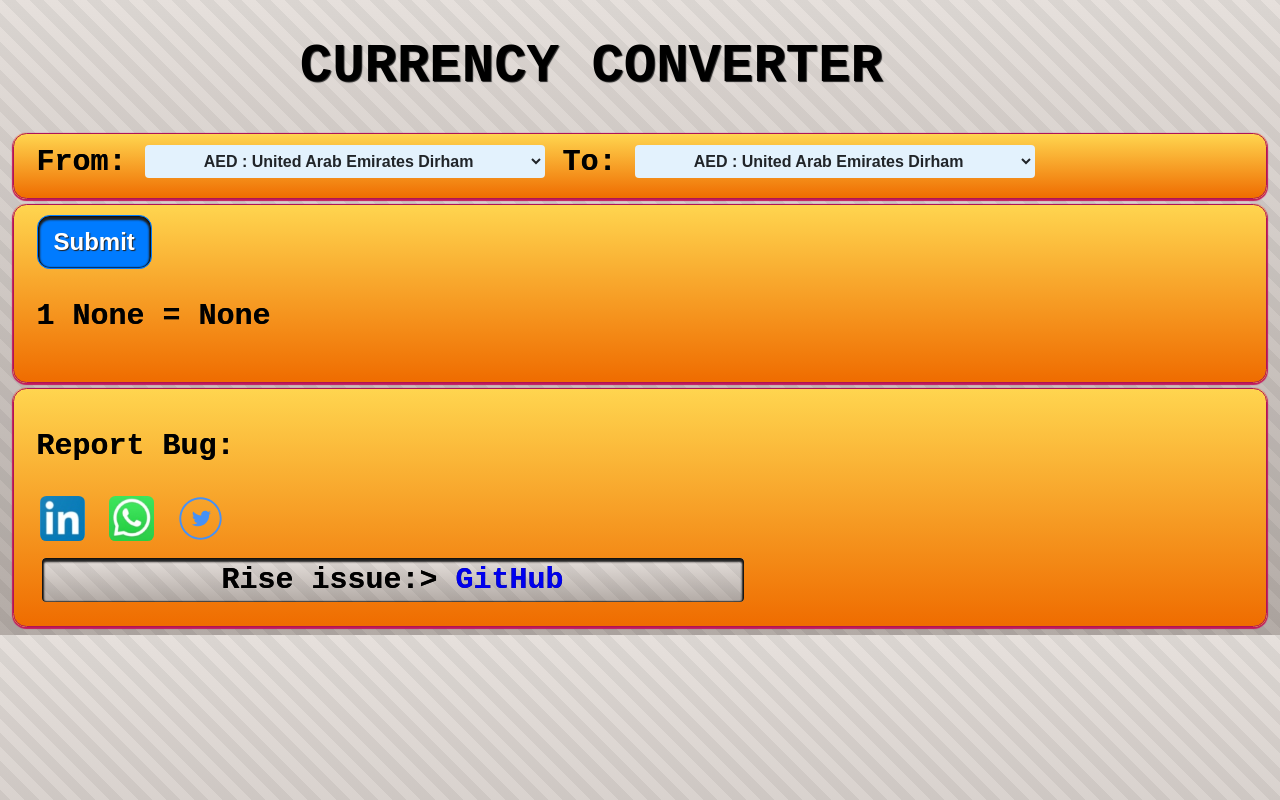
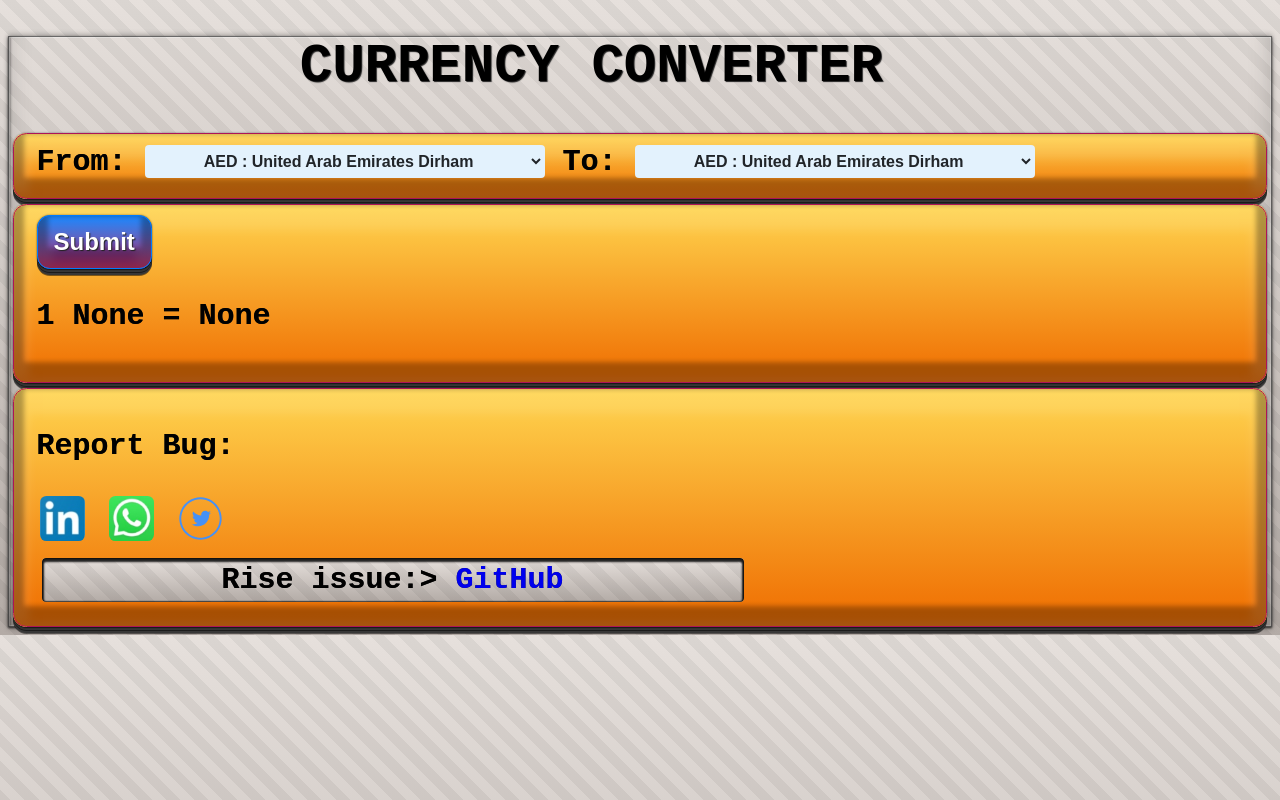
Before and after one commit to preity-10/currency-converter, a Flask app: page / in a window 1280 px wide. Run offline with Flask 2, Linux system fonts and the light colour scheme; data that the repository does not hold is empty.

Commit message:
Update style.css

```diff
--- a/static/style.css
+++ b/static/style.css
@@ -4,6 +4,10 @@
   font-family:'Courier New',monospace;
   text-shadow: 1px 1px 1px #222;
   background: -webkit-repeating-linear-gradient(45deg, transparent, transparent 10px, rgba(0, 0, 0, .05) 10px, rgba(0, 0, 0, .05) 20px),-webkit-linear-gradient(top, #e6e0dc, #b3aba6);
+  box-shadow: 0 -25px 25px rgba(0, 0, 0, 0.2) inset, 0 0 0 2px rgba(255, 255, 255, 0.25) inset,
+  0 0 0 1px rgba(0, 0, 0, 0.75) inset, 0 2px 5px rgba(0, 0, 0, 0.25),
+  0px 1px 2px rgba(0, 0, 0, 0.7), inset 4px 0 2px -1px rgba(0,0,0,0.3),
+  0 -2px 5px rgba(0, 0, 0, 0.2);
 
 }
 
@@ -26,6 +30,10 @@
   box-shadow: 0 1px 1px 1px #c2185b;
   text-shadow: 0.1px 0.1px 0.1px #222;
   background-image: -webkit-gradient(linear, left top, left bottom, from(#ffd54f), to(#ef6c00));
+  box-shadow: 0 0 2px rgba(0, 0, 0, 0.5), 0 1px 1px rgba(0,0,0,0.5),
+   0 3px 0 #373737, 0 4px 0 rgba(0,0,0,0.5), 0 6px 0 #373737,
+   0 7px 0 rgba(0,0,0,0.5), 0 -10px 5px 10px rgba(0, 0, 0, 0.3) inset,
+  0 10px 10px 15px rgba(255, 255, 255, 0.1) inset;
 
 }
 
@@ -67,10 +75,14 @@
 .btn-primary {
    color: #fff;
    background-color: #007bff;
-   background-image: -webkit-gradient(linear, left top, left bottom, from(#B3E5FC), to(#007bff)));
+   background-image: -webkit-gradient(linear, left top, left bottom, from(#007bff), to(#c32160));
    border-color: #007bff;
    text-shadow: 1px 1px 1px #222;
    -webkit-box-shadow: 0 0 1px 1px rgba(0, 0, 0, 0.5) inset, 0 2px 2px 2px #1F1F1F inset;
+   box-shadow: 0 0 2px rgba(0, 0, 0, 0.5), 0 1px 1px rgba(0,0,0,0.5),
+    0 3px 0 #373737, 0 4px 0 rgba(0,0,0,0.5), 0 6px 0 #373737,
+    0 7px 0 rgba(0,0,0,0.5), 0 -10px 5px 10px rgba(0, 0, 0, 0.3) inset,
+   0 10px 10px 15px rgba(255, 255, 255, 0.1) inset;
  }
 
 /**end button**/
```
